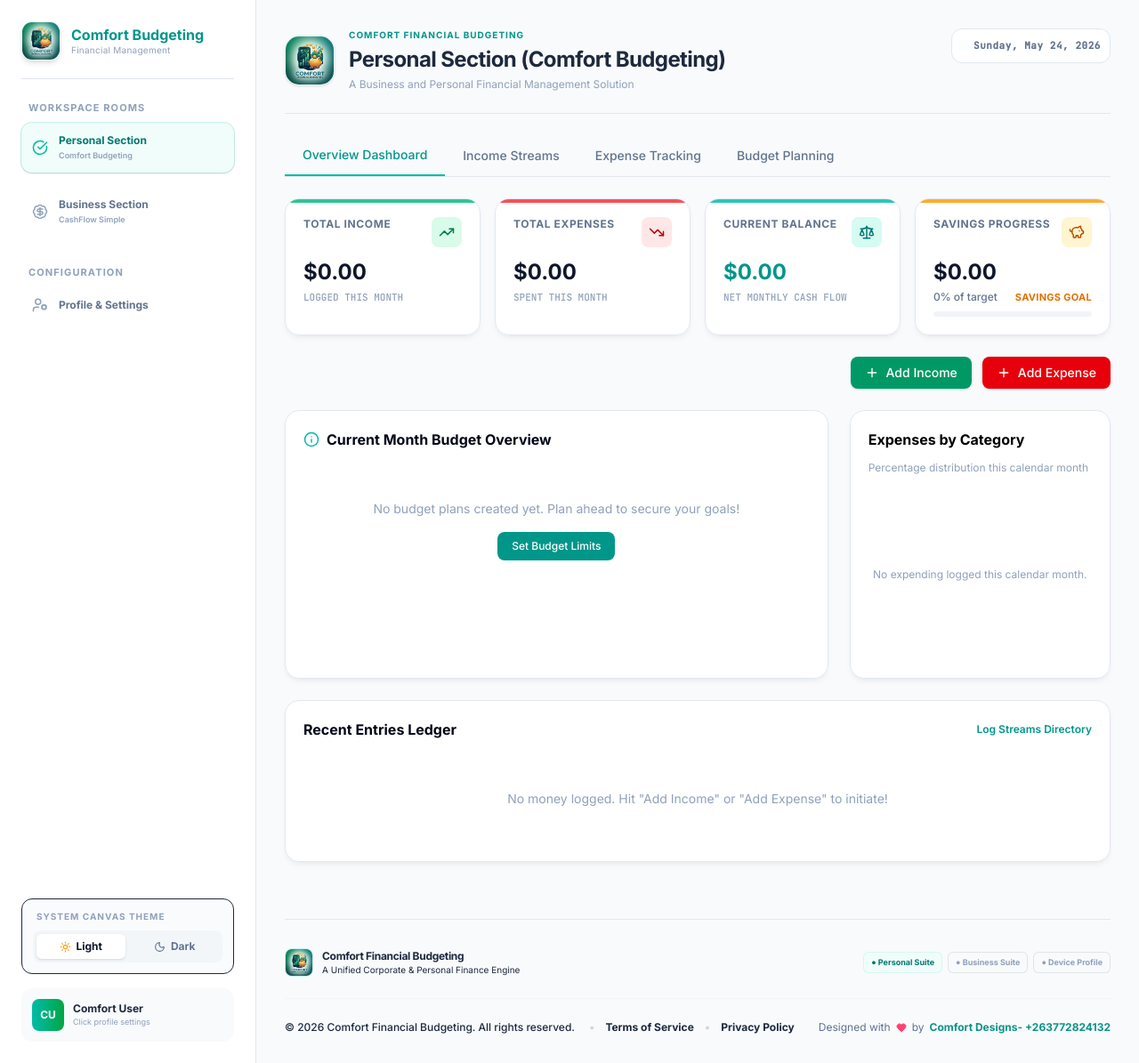
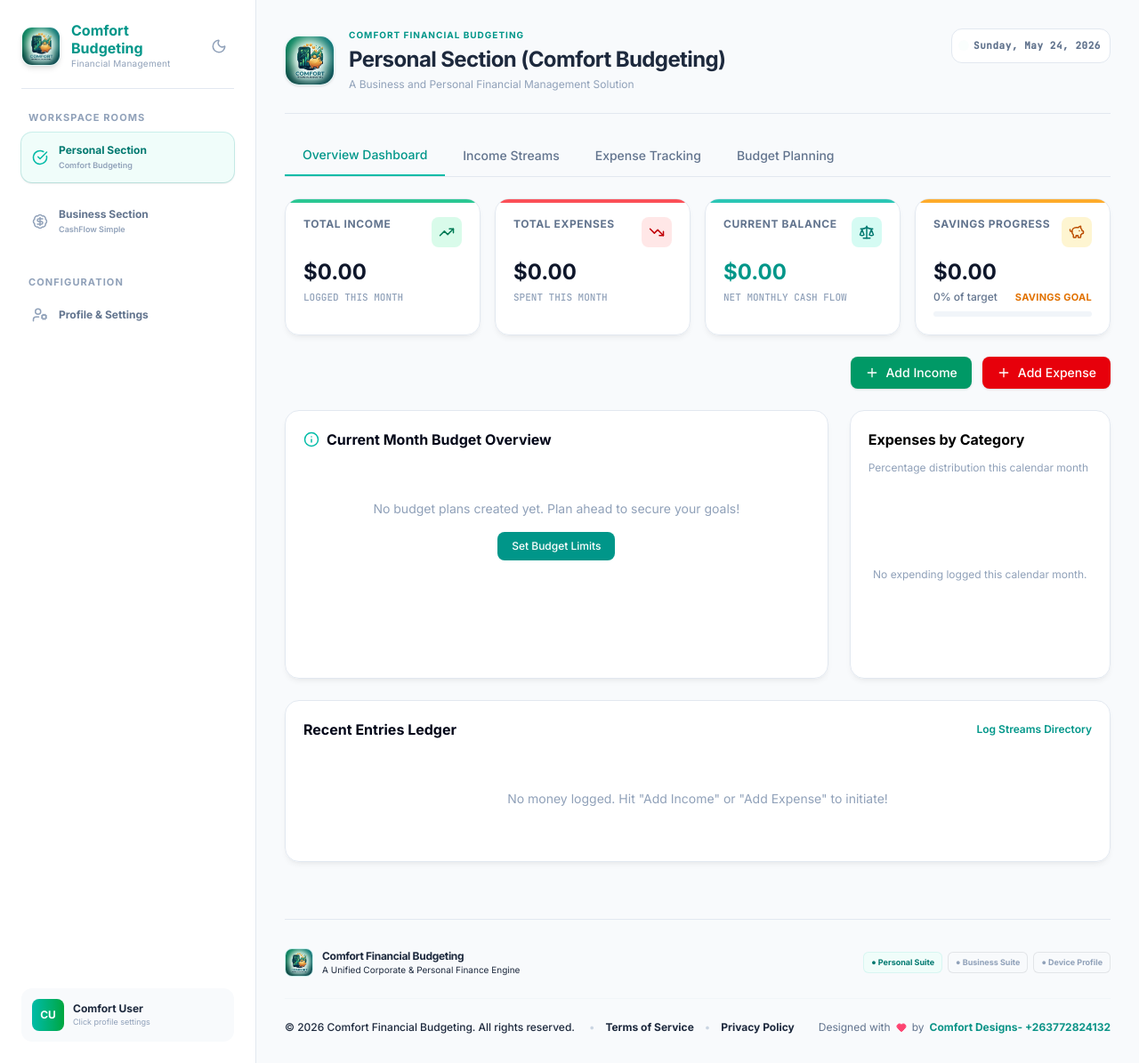
Before and after one commit to comfortdesignszw-mny/comfort-financial-budgeting, a React (Vite) app: page / in a window 1280 px wide. Shown: the whole page at 89% size. Built offline with nearby package versions, Linux system fonts and the light colour scheme.

Commit message:
feat: add desktop theme toggle to header
Integrate a theme toggle button into the main application header to improve accessibility and user control over visual preferences.

```diff
--- a/src/App.tsx
+++ b/src/App.tsx
@@ -377,7 +377,8 @@ export default function App() {
           </button>
 
           {/* Branded Header */}
-          <div className="flex items-center gap-3 pb-5 border-b border-slate-200 dark:border-slate-800 mb-6">
+          <div className="flex items-center justify-between pb-5 border-b border-slate-200 dark:border-slate-800 mb-6">
+            <div className="flex items-center gap-3">
               <img
                 src={comfortLogo}
                 alt="Comfort Logo Icon"
@@ -390,6 +391,15 @@ export default function App() {
                 </h2>
                 <span className="text-[10px] text-slate-400 block tracking-wide">Financial Management</span>
               </div>
+            </div>
+            {/* Desktop Theme Toggle Button */}
+            <button
+              onClick={() => setTheme(theme === 'light' ? 'dark' : 'light')}
+              className="p-2 rounded-lg text-slate-400 hover:text-slate-650 dark:hover:text-amber-400 hover:bg-slate-100 dark:hover:bg-slate-800/60 transition duration-200 cursor-pointer flex items-center justify-center shrink-0"
+              title={theme === 'light' ? 'Switch to Dark Theme' : 'Switch to Light Theme'}
+            >
+              {theme === 'light' ? <Moon size={18} /> : <Sun size={18} className="text-amber-500" />}
+            </button>
           </div>
 
           {/* Dual Workspace Toggle pill panel */}
@@ -439,37 +449,6 @@ export default function App() {
               <UserCog size={18} className={dataSpace === 'profile' ? 'text-slate-700 dark:text-slate-300' : 'text-slate-400'} />
               <span className="text-xs font-bold font-sans">Profile & Settings</span>
             </button>
-          </div>
-
-          {/* Aesthetic Theme Switcher Panel */}
-          <div className="p-3 mb-4 bg-slate-50/70 dark:bg-slate-800/20 border border-slate-150 dark:border-slate-800/30 rounded-xl space-y-2 mt-4 shrink-0">
-            <div className="text-[10px] font-bold text-slate-400 dark:text-slate-400 uppercase tracking-widest pl-1 font-sans">
-              System Canvas Theme
-            </div>
-            <div className="grid grid-cols-2 gap-1.5 p-1 bg-slate-100/80 dark:bg-slate-900 rounded-lg">
-              <button
-                onClick={() => setTheme('light')}
-                className={`py-1.5 px-3 flex items-center justify-center gap-1.5 text-xs font-bold rounded-md transition duration-200 cursor-pointer ${
-                  theme === 'light'
-                    ? 'bg-white text-slate-900 shadow-sm'
-                    : 'text-slate-400 hover:text-slate-650 dark:text-slate-500 dark:hover:text-slate-450'
-                }`}
-              >
-                <Sun size={13} className={theme === 'light' ? 'text-amber-500 animate-spin-slow' : 'text-slate-400'} />
-                <span className="font-sans">Light</span>
-              </button>
-              <button
-                onClick={() => setTheme('dark')}
-                className={`py-1.5 px-3 flex items-center justify-center gap-1.5 text-xs font-bold rounded-md transition duration-200 cursor-pointer ${
-                  theme === 'dark'
-                    ? 'bg-slate-800 text-slate-100 shadow-sm'
-                    : 'text-slate-500 hover:text-slate-705 dark:text-slate-400 dark:hover:text-slate-200'
-                }`}
-              >
-                <Moon size={13} className={theme === 'dark' ? 'text-indigo-400' : 'text-slate-450'} />
-                <span className="font-sans">Dark</span>
-              </button>
-            </div>
           </div>
 
           {/* Footer User Avatar summary card */}
```
Lines whose indentation alone changed are shown as unchanged.
